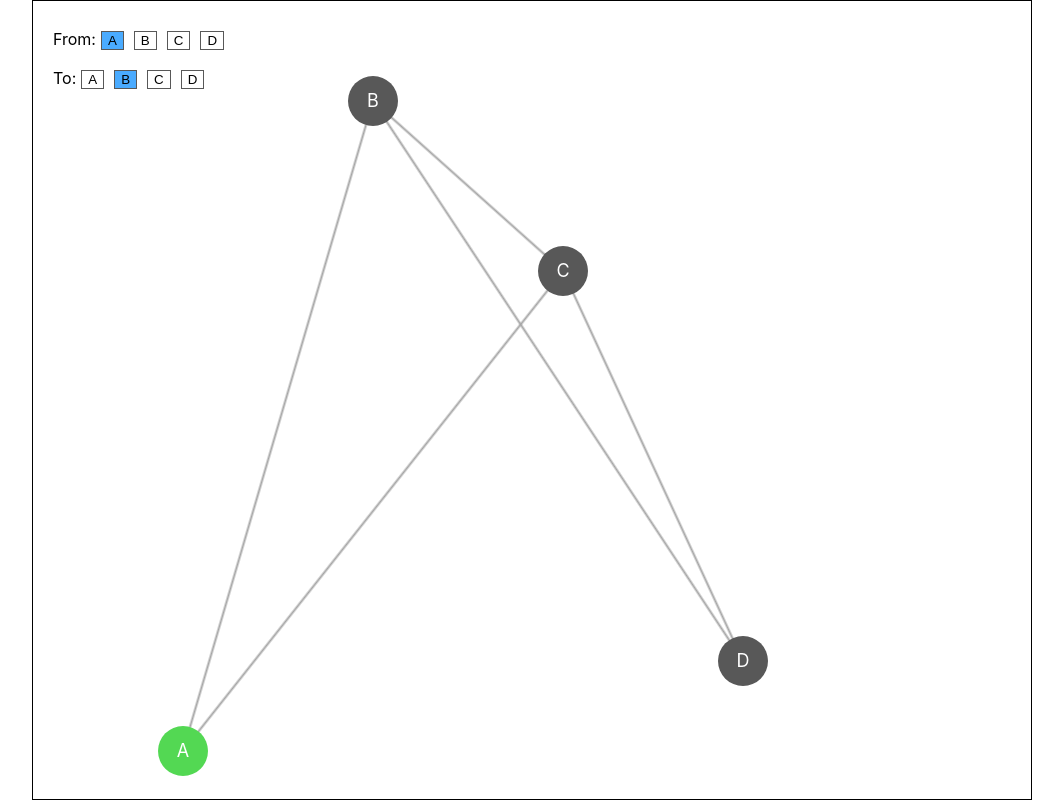
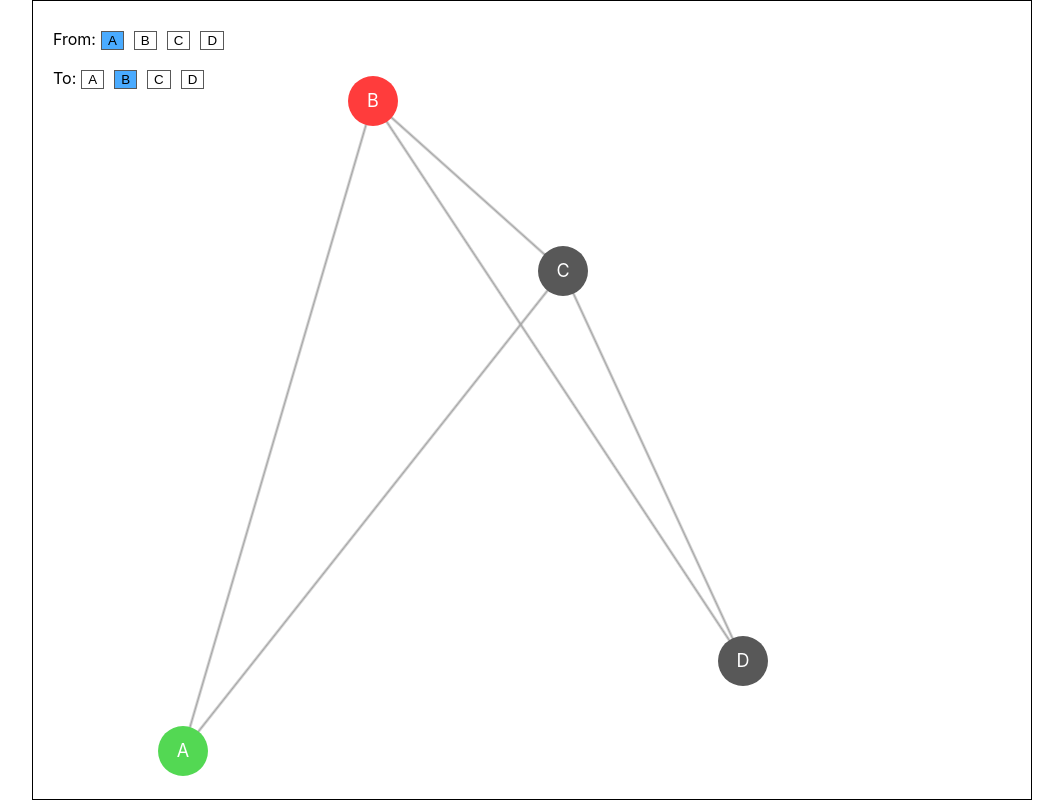
Before and after one commit to hadrianhughes/dijkstra, a React (Create React App) app: page / in a window 1280 px wide. Shown: the whole page, without its empty margins (108-1171 px from the left). Built offline with nearby package versions, Linux system fonts and the light colour scheme.

Commit message:
Highlight selected 'to' vertex in red

```diff
--- a/src/components/Graph/Graph.tsx
+++ b/src/components/Graph/Graph.tsx
@@ -55,7 +55,8 @@ const Graph = ({ vertices, edges }: PropTypes) => {
           items={realEdges} />
         <Vertices
           items={vertexStates}
-          fromAtom={fromState} />
+          fromAtom={fromState}
+          toAtom={toState} />
       </GraphContext.Provider>
     </Container>
   );
--- a/src/components/Graph/Vertices.tsx
+++ b/src/components/Graph/Vertices.tsx
@@ -5,9 +5,10 @@ import Vertex from '../Vertex';
 interface PropTypes {
   items:    object;
   fromAtom: Atom;
+  toAtom:   Atom;
 }
 
-const Vertices = ({ items, fromAtom }: PropTypes) => (
+const Vertices = ({ items, fromAtom, toAtom }: PropTypes) => (
   <>
     {
       Object.keys(items)
@@ -16,7 +17,8 @@ const Vertices = ({ items, fromAtom }: PropTypes) => (
             key={items[k].key}
             vAtom={items[k]}
             name={k}
-            fromAtom={fromAtom} />
+            fromAtom={fromAtom}
+            toAtom={toAtom} />
         ))
     }
   </>
--- a/src/components/Vertex/Vertex.tsx
+++ b/src/components/Vertex/Vertex.tsx
@@ -8,15 +8,17 @@ interface PropTypes {
   vAtom:    Atom;
   name:     string;
   fromAtom: Atom;
+  toAtom:   Atom;
 }
 
-const Vertex = ({ vAtom, name, fromAtom }: PropTypes) => {
+const Vertex = ({ vAtom, name, fromAtom, toAtom }: PropTypes) => {
   const { getLeft, getTop } = useContext(GraphContext);
   const lastPosition = useRef({ x: 0, y: 0 });
   const [isDragging, setIsDragging] = useState(false);
 
   const [vectorState, setVectorState] = useRecoilState(vAtom);
   const from = useRecoilValue(fromAtom);
+  const to   = useRecoilValue(toAtom);
 
   const getMousePosition = (e: MouseEvent) => ({
     x: e.clientX - getLeft(),
@@ -51,7 +53,8 @@ const Vertex = ({ vAtom, name, fromAtom }: PropTypes) => {
       onMouseUp={handleMouseUp}
       onMouseMove={handleMouseMove}
       onClick={e => e.stopPropagation()}
-      selected={from === name}>{name}</Node>
+      fromSelected={from === name}
+      toSelected={to === name}>{name}</Node>
   );
 };
 
--- a/src/components/Vertex/styles.ts
+++ b/src/components/Vertex/styles.ts
@@ -15,5 +15,6 @@ export const Node = styled.div`
   transform: translate(-50%, -50%);
   width:  ${SIZE}px;
 
-  ${props => props.selected ? css`background-color: #53d853;` : ''}
+  ${props => props.fromSelected ? css`background-color: #53d853;` : ''}
+  ${props => props.toSelected ? css`background-color: #ff3c3c;` : ''}
 `;
```
